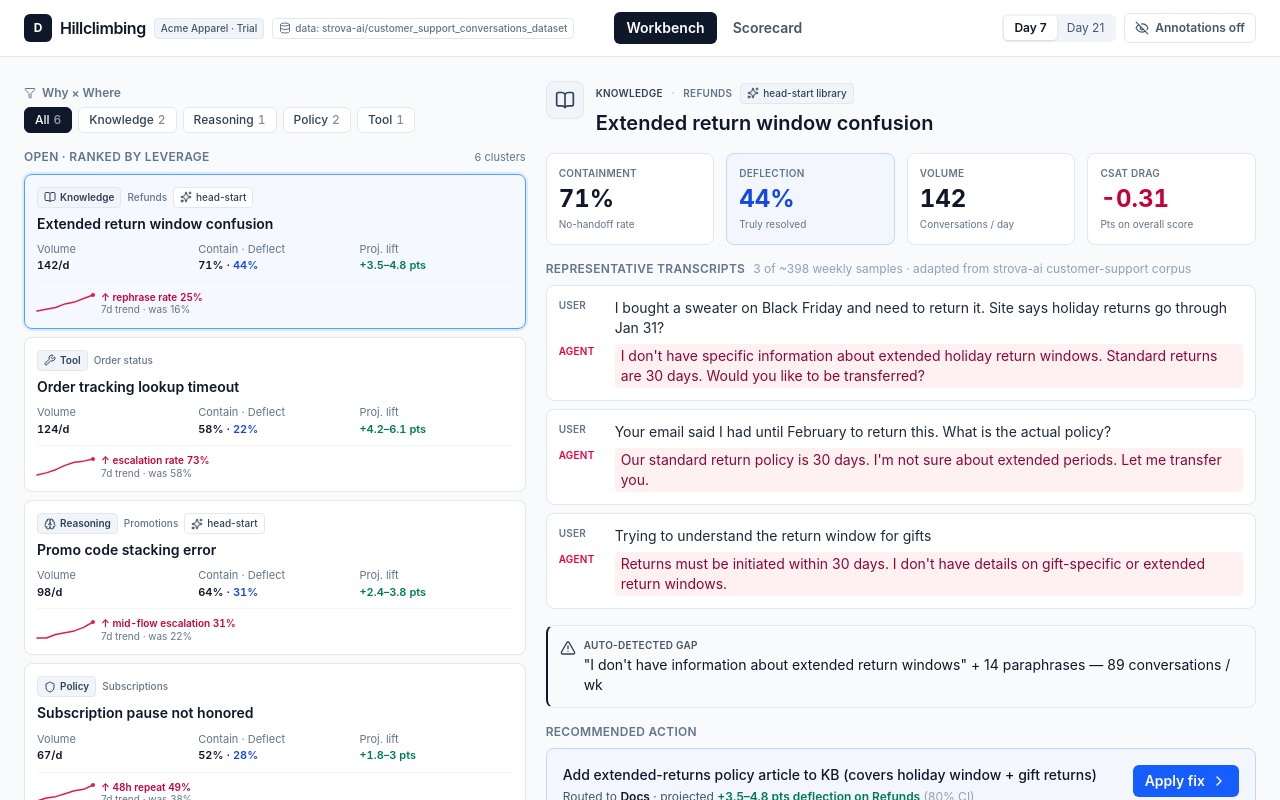
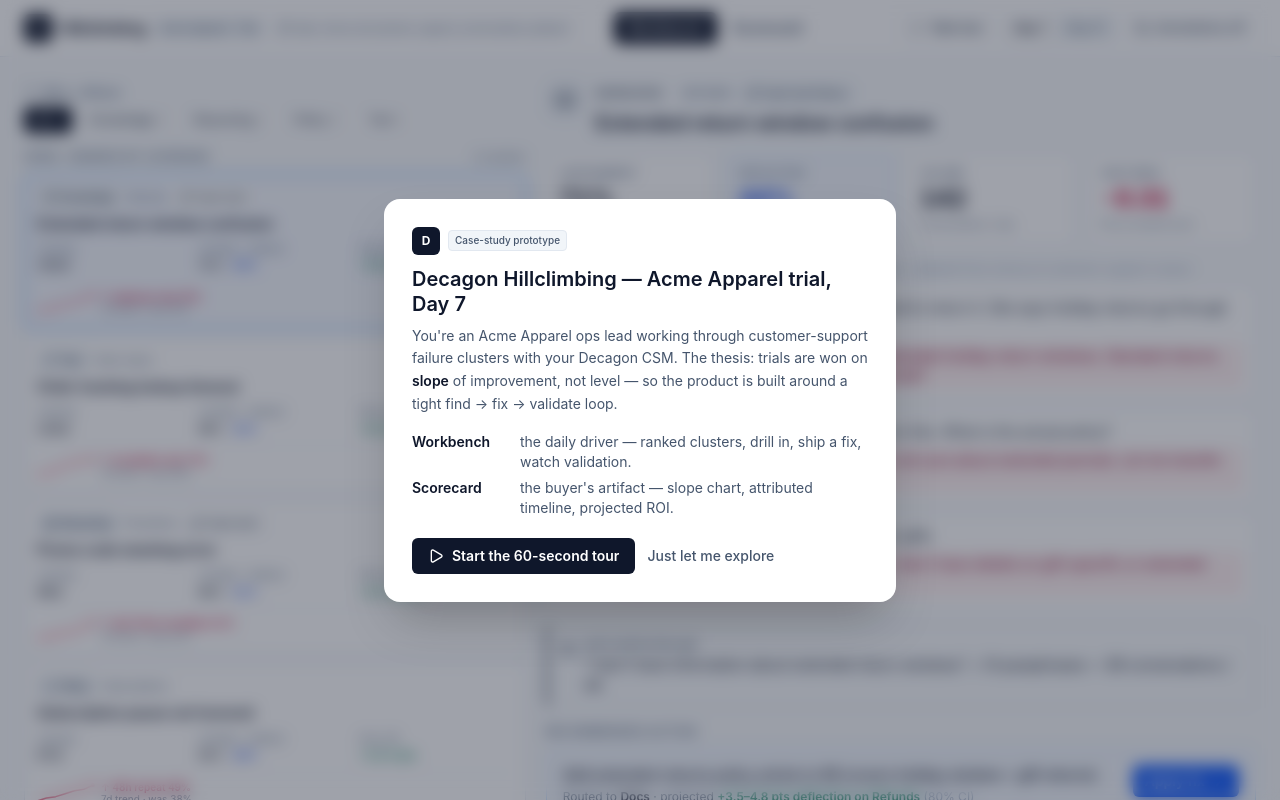
Before and after one commit to vivfeng/hillclimbing, a React (Vite) app: page / in a window 1280 px wide. Shown: the top 800 px of the page. Built offline with nearby package versions, Linux system fonts and the light colour scheme.

Commit message:
First-run onboarding: welcome modal + 6-step guided tour + author footer

```diff
--- a/src/App.tsx
+++ b/src/App.tsx
@@ -4,13 +4,14 @@
 // Volume / containment / deflection numbers are illustrative for the prototype.
 // Source: https://huggingface.co/datasets/strova-ai/customer_support_conversations_dataset
 
-import React, { useState, useMemo } from 'react';
+import React, { useState, useMemo, useEffect } from 'react';
 import {
   LineChart, Line, XAxis, YAxis, CartesianGrid, Tooltip, ResponsiveContainer,
 } from 'recharts';
 import {
   BookOpen, Brain, Shield, Wrench, RotateCcw, Lock, Eye, EyeOff, Check,
-  Loader2, ChevronRight, Sparkles, ArrowUpRight, Inbox, AlertTriangle, Filter, Database,
+  Loader2, ChevronRight, ChevronLeft, Sparkles, ArrowUpRight, Inbox, AlertTriangle,
+  Filter, Database, Play, X,
 } from 'lucide-react';
 
 const DATASET_URL = 'https://huggingface.co/datasets/strova-ai/customer_support_conversations_dataset';
@@ -174,6 +175,40 @@
     { n: 6, t: 'Projected ROI computed off current slope and locked baselines — the one number the buyer needs for the business case.' },
   ],
 };
+
+type TourState = { tab: 'workbench' | 'scorecard'; trialDay: number; selected: string; annotated: boolean };
+const TOUR: { title: string; body: string; state: TourState }[] = [
+  {
+    title: 'The Workbench',
+    body: 'Failure clusters are auto-ranked by leverage (volume × low-confidence × bad outcome). The top one is pre-selected — that\'s where you start each morning.',
+    state: { tab: 'workbench', trialDay: 7, selected: 'c1', annotated: false },
+  },
+  {
+    title: 'Steering signals, not just confirmation',
+    body: 'Each open cluster card shows a 7-day sparkline of its primary implicit signal. c3 (Order tracking) is trending up — getting worse fast — which is why it earns a top spot in the queue.',
+    state: { tab: 'workbench', trialDay: 7, selected: 'c3', annotated: false },
+  },
+  {
+    title: 'Diagnose → propose → ship',
+    body: 'On the right: representative transcripts, an auto-detected gap, and a recommended action with projected lift as a range (80% CI), routed to the right internal owner. One click to apply.',
+    state: { tab: 'workbench', trialDay: 7, selected: 'c1', annotated: false },
+  },
+  {
+    title: 'Time-shift to Day 21',
+    body: 'Four fixes have shipped. Each shipped cluster carries a measured before/after band with a confidence badge tied to sample size (high · medium · low).',
+    state: { tab: 'workbench', trialDay: 21, selected: 'c1', annotated: false },
+  },
+  {
+    title: 'The buyer\'s artifact',
+    body: 'Headline: +3.2 ±0.6 pts/wk slope — rate, not level. Definition of "deflection" was locked at trial start. Each timeline lift links back to the cluster that produced it. ROI is computed off the current slope.',
+    state: { tab: 'scorecard', trialDay: 21, selected: 'c1', annotated: false },
+  },
+  {
+    title: 'Read the thesis callouts',
+    body: 'Annotations are now on. 14 numbered callouts tie individual UI elements back to specific arguments in the case study — 8 on the Workbench, 6 on the Scorecard. Toggle any time from the header.',
+    state: { tab: 'workbench', trialDay: 21, selected: 'c1', annotated: true },
+  },
+];
 
 /* ============================== HELPERS ============================== */
 
@@ -490,8 +525,7 @@
   );
 }
 
-function Workbench({ trialDay, annotated }: { trialDay: number; annotated: boolean }) {
-  const [selected, setSelected] = useState('c1');
+function Workbench({ trialDay, annotated, selected, setSelected }: { trialDay: number; annotated: boolean; selected: string; setSelected: (id: string) => void }) {
   const [whyFilter, setWhyFilter] = useState<string>('all');
   const [shipped, setShipped] = useState<Record<string, boolean>>({});
   const [applying, setApplying] = useState<string | null>(null);
@@ -679,15 +713,108 @@
   );
 }
 
+/* ============================== ONBOARDING ============================== */
+
+function WelcomeModal({ onTour, onClose }: { onTour: () => void; onClose: () => void }) {
+  return (
+    <div className="fixed inset-0 z-50 bg-slate-900/40 backdrop-blur-sm flex items-center justify-center p-6" onClick={onClose}>
+      <div className="bg-white rounded-2xl shadow-2xl max-w-lg w-full p-7" onClick={(e) => e.stopPropagation()}>
+        <div className="flex items-center gap-2 mb-3">
+          <div className="w-7 h-7 rounded-md bg-slate-900 grid place-items-center text-white text-xs font-bold">D</div>
+          <Pill className="text-slate-600 bg-slate-100 border-slate-200">Case-study prototype</Pill>
+        </div>
+        <h2 className="text-xl font-semibold text-slate-900 mb-2 leading-tight">Decagon Hillclimbing — Acme Apparel trial, Day 7</h2>
+        <p className="text-sm text-slate-600 leading-relaxed mb-4">
+          You're an Acme Apparel ops lead working through customer-support failure clusters with your Decagon CSM. The thesis: trials are won on <span className="font-semibold text-slate-900">slope</span> of improvement, not level — so the product is built around a tight find → fix → validate loop.
+        </p>
+        <div className="space-y-1.5 mb-5 text-sm">
+          <div className="flex items-baseline gap-3"><span className="font-semibold text-slate-900 w-24 shrink-0">Workbench</span><span className="text-slate-600">the daily driver — ranked clusters, drill in, ship a fix, watch validation.</span></div>
+          <div className="flex items-baseline gap-3"><span className="font-semibold text-slate-900 w-24 shrink-0">Scorecard</span><span className="text-slate-600">the buyer's artifact — slope chart, attributed timeline, projected ROI.</span></div>
+        </div>
+        <div className="flex items-center gap-3">
+          <button onClick={onTour} className="inline-flex items-center gap-2 bg-slate-900 hover:bg-slate-800 text-white text-sm font-semibold px-4 py-2 rounded-md transition">
+            <Play className="w-4 h-4" />Start the 60-second tour
+          </button>
+          <button onClick={onClose} className="text-sm font-medium text-slate-600 hover:text-slate-900">Just let me explore</button>
+        </div>
+      </div>
+    </div>
+  );
+}
+
+function TourCard({ step, onPrev, onNext, onClose }: { step: number; onPrev: () => void; onNext: () => void; onClose: () => void }) {
+  const s = TOUR[step];
+  const total = TOUR.length;
+  const isLast = step === total - 1;
+  return (
+    <div className="fixed bottom-6 left-1/2 -translate-x-1/2 z-40 w-[min(560px,calc(100vw-2rem))]">
+      <div className="bg-white border border-slate-200 rounded-xl shadow-2xl p-4">
+        <div className="flex items-center justify-between mb-2">
+          <div className="text-[10px] font-semibold uppercase tracking-wide text-slate-500 inline-flex items-center gap-1.5">
+            <Play className="w-3 h-3" />Tour · step {step + 1} of {total}
+          </div>
+          <button onClick={onClose} className="text-slate-400 hover:text-slate-700"><X className="w-4 h-4" /></button>
+        </div>
+        <div className="font-semibold text-slate-900 text-sm mb-1">{s.title}</div>
+        <p className="text-sm text-slate-600 leading-relaxed mb-3">{s.body}</p>
+        <div className="flex items-center justify-between">
+          <button onClick={onClose} className="text-xs font-medium text-slate-500 hover:text-slate-900 transition">End tour</button>
+          <div className="flex gap-2">
+            <button disabled={step === 0} onClick={onPrev} className="inline-flex items-center gap-1 text-xs font-semibold px-2.5 py-1.5 rounded-md border border-slate-200 bg-white text-slate-600 hover:bg-slate-50 disabled:opacity-40 disabled:cursor-not-allowed transition">
+              <ChevronLeft className="w-3.5 h-3.5" />Previous
+            </button>
+            <button onClick={onNext} className="inline-flex items-center gap-1 text-xs font-semibold px-2.5 py-1.5 rounded-md bg-slate-900 hover:bg-slate-800 text-white transition">
+              {isLast ? 'Finish' : 'Next'}<ChevronRight className="w-3.5 h-3.5" />
+            </button>
+          </div>
+        </div>
+        <div className="mt-3 h-0.5 bg-slate-100 rounded-full overflow-hidden">
+          <div className="h-full bg-slate-900 transition-all" style={{ width: `${((step + 1) / total) * 100}%` }} />
+        </div>
+      </div>
+    </div>
+  );
+}
+
 /* ============================== APP SHELL ============================== */
 
 export default function App() {
   const [tab, setTab] = useState<'workbench' | 'scorecard'>('workbench');
   const [trialDay, setTrialDay] = useState<number>(7);
   const [annotated, setAnnotated] = useState(false);
+  const [selected, setSelected] = useState<string>('c1');
+  const [tourStep, setTourStep] = useState<number | null>(null);
+  const [showWelcome, setShowWelcome] = useState(false);
+
+  useEffect(() => {
+    if (typeof window === 'undefined') return;
+    if (!localStorage.getItem('hillclimbing.welcomed')) setShowWelcome(true);
+  }, []);
+
+  const applyStep = (idx: number) => {
+    const s = TOUR[idx].state;
+    setTab(s.tab);
+    setTrialDay(s.trialDay);
+    setSelected(s.selected);
+    setAnnotated(s.annotated);
+  };
+  const dismissWelcome = () => {
+    if (typeof window !== 'undefined') localStorage.setItem('hillclimbing.welcomed', '1');
+    setShowWelcome(false);
+  };
+  const startTour = () => { dismissWelcome(); setTourStep(0); applyStep(0); };
+  const nextStep = () => {
+    if (tourStep === null) return;
+    if (tourStep >= TOUR.length - 1) { setTourStep(null); return; }
+    const n = tourStep + 1; setTourStep(n); applyStep(n);
+  };
+  const prevStep = () => {
+    if (tourStep === null || tourStep === 0) return;
+    const p = tourStep - 1; setTourStep(p); applyStep(p);
+  };
 
   return (
-    <div className="min-h-screen bg-slate-50 text-slate-900 font-sans">
+    <div className="min-h-screen bg-slate-50 text-slate-900 font-sans flex flex-col">
       <header className="border-b border-slate-200 bg-white sticky top-0 z-20">
         <div className="max-w-7xl mx-auto px-6 h-14 flex items-center gap-4">
           <div className="flex items-center gap-2">
@@ -703,6 +830,9 @@
             <TabButton active={tab === 'scorecard'} onClick={() => setTab('scorecard')}>Scorecard</TabButton>
           </nav>
           <div className="ml-auto flex items-center gap-2">
+            <button onClick={startTour} className="inline-flex items-center gap-1.5 text-xs font-semibold px-2.5 py-1.5 rounded-md border border-slate-200 bg-white text-slate-700 hover:bg-slate-50 hover:border-slate-300 transition">
+              <Play className="w-3 h-3" />Take tour
+            </button>
             <div className="flex items-center bg-slate-100 rounded-md p-0.5 text-xs">
               {[7, 21].map((d) => (
                 <button key={d} onClick={() => setTrialDay(d)} className={`px-2.5 py-1 rounded transition ${trialDay === d ? 'bg-white shadow-sm font-semibold text-slate-900' : 'text-slate-600'}`}>
@@ -718,9 +848,24 @@
         </div>
       </header>
 
-      <main className={`max-w-7xl mx-auto px-6 py-6 transition-all ${annotated ? 'pr-[340px]' : ''}`}>
-        {tab === 'workbench' ? <Workbench trialDay={trialDay} annotated={annotated} /> : <Scorecard trialDay={trialDay} annotated={annotated} />}
+      <main className={`max-w-7xl mx-auto w-full px-6 py-6 transition-all flex-1 ${annotated ? 'pr-[340px]' : ''}`}>
+        {tab === 'workbench'
+          ? <Workbench trialDay={trialDay} annotated={annotated} selected={selected} setSelected={setSelected} />
+          : <Scorecard trialDay={trialDay} annotated={annotated} />}
       </main>
+
+      <footer className={`border-t border-slate-200 bg-white transition-all ${annotated ? 'pr-[320px]' : ''}`}>
+        <div className="max-w-7xl mx-auto px-6 py-5 flex items-center justify-between text-xs text-slate-500">
+          <div>
+            Made by{' '}
+            <a href="https://vivfeng.github.io/portfolio/#projects" target="_blank" rel="noreferrer" className="font-semibold text-slate-700 hover:text-blue-700 transition">
+              Vivian Feng
+            </a>
+            {' '}for the Decagon case study.
+          </div>
+          <a href="https://github.com/vivfeng/hillclimbing" target="_blank" rel="noreferrer" className="hover:text-slate-700 transition">source ↗</a>
+        </div>
+      </footer>
 
       {annotated && (
         <aside className="fixed top-14 right-0 bottom-0 w-[320px] border-l border-slate-200 bg-white p-5 overflow-y-auto z-10">
@@ -737,6 +882,9 @@
           </ol>
         </aside>
       )}
+
+      {showWelcome && <WelcomeModal onTour={startTour} onClose={dismissWelcome} />}
+      {tourStep !== null && <TourCard step={tourStep} onPrev={prevStep} onNext={nextStep} onClose={() => setTourStep(null)} />}
     </div>
   );
 }
```
